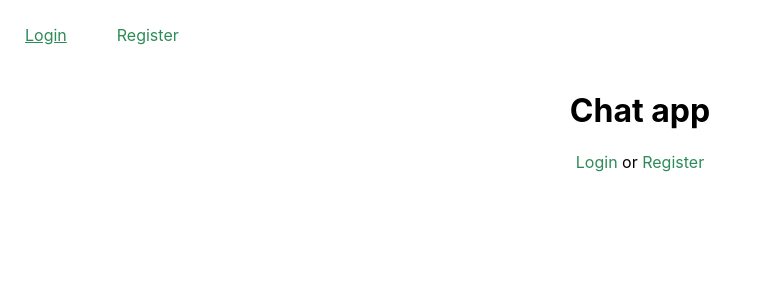
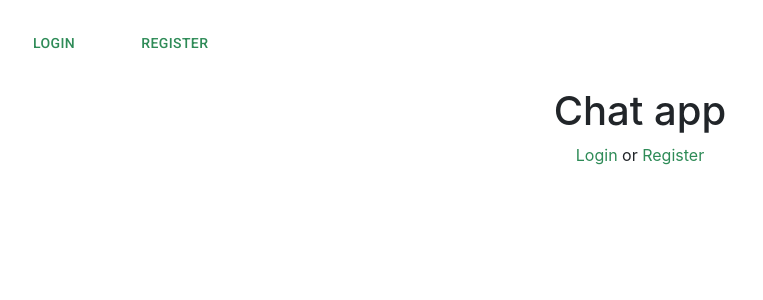
Before and after one commit to Viukkis/chat-app-1, a React (Create React App) app: page / in a window 1280 px wide. Shown: the top 300 px of the page, without its empty margins (0-763 px from the left). Built offline with nearby package versions, Linux system fonts and the light colour scheme; no server answers.

Commit message:
Start styling app with CSS Libraries

```diff
--- a/package.json
+++ b/package.json
@@ -3,6 +3,9 @@
   "version": "0.1.0",
   "private": true,
   "dependencies": {
+    "@emotion/react": "^11.9.0",
+    "@emotion/styled": "^11.8.1",
+    "@mui/material": "^5.7.0",
     "@testing-library/jest-dom": "^5.16.3",
     "@testing-library/react": "^12.1.4",
     "@testing-library/user-event": "^13.5.0",
--- a/public/index.html
+++ b/public/index.html
@@ -1,14 +1,12 @@
 <!DOCTYPE html>
 <html lang="en">
+
 <head>
   <meta charset="utf-8" />
   <link rel="icon" href="%PUBLIC_URL%/favicon.ico" />
   <meta name="viewport" content="width=device-width, initial-scale=1" />
   <meta name="theme-color" content="#000000" />
-    <meta
-      name="description"
-      content="Web site created using create-react-app"
-    />
+  <meta name="description" content="Web site created using create-react-app" />
   <link rel="apple-touch-icon" href="%PUBLIC_URL%/logo192.png" />
   <!--
       manifest.json provides metadata used when your web app is installed on a
@@ -24,8 +22,13 @@
       work correctly both with client-side routing and a non-root public URL.
       Learn how to configure a non-root public URL by running `npm run build`.
     -->
+  <link rel="stylesheet" href="https://fonts.googleapis.com/css?family=Roboto:300,400,500,700&display=swap" />
+
   <title>React App</title>
+
 </head>
+<link rel="stylesheet" href="https://cdn.jsdelivr.net/npm/bootstrap@5.1.3/dist/css/bootstrap.min.css"
+  integrity="sha384-1BmE4kWBq78iYhFldvKuhfTAU6auU8tT94WrHftjDbrCEXSU1oBoqyl2QvZ6jIW3" crossOrigin="anonymous" />
 <body>
   <noscript>You need to enable JavaScript to run this app.</noscript>
   <div id="root"></div>
@@ -40,4 +43,5 @@
       To create a production bundle, use `npm run build` or `yarn build`.
     -->
 </body>
+
 </html>
--- a/src/index.js
+++ b/src/index.js
@@ -7,6 +7,7 @@ import Login from './components/Login';
 import Register from './components/Register';
 import { BrowserRouter as Router, Route, Link, Switch } from 'react-router-dom';
 import firebase, {auth} from './firebase.js';
+import Button from '@mui/material/Button';
 
 class AppRouter extends React.Component{
   constructor(props) {
@@ -32,8 +33,12 @@ class AppRouter extends React.Component{
           <nav className="main-nav">
             {!this.state.user &&
               <div>
+                <Button>
                 <Link to="/login">Login</Link>
+                </Button>
+                <Button>
                 <Link to="/register">Register</Link>
+                </Button>
               </div>
             }
             {this.state.user &&
```
Also changed, not shown: public/index.html.txt (added), 1 other file (tests, documents, lock files or other folders). Lines whose indentation alone changed are shown as unchanged.
